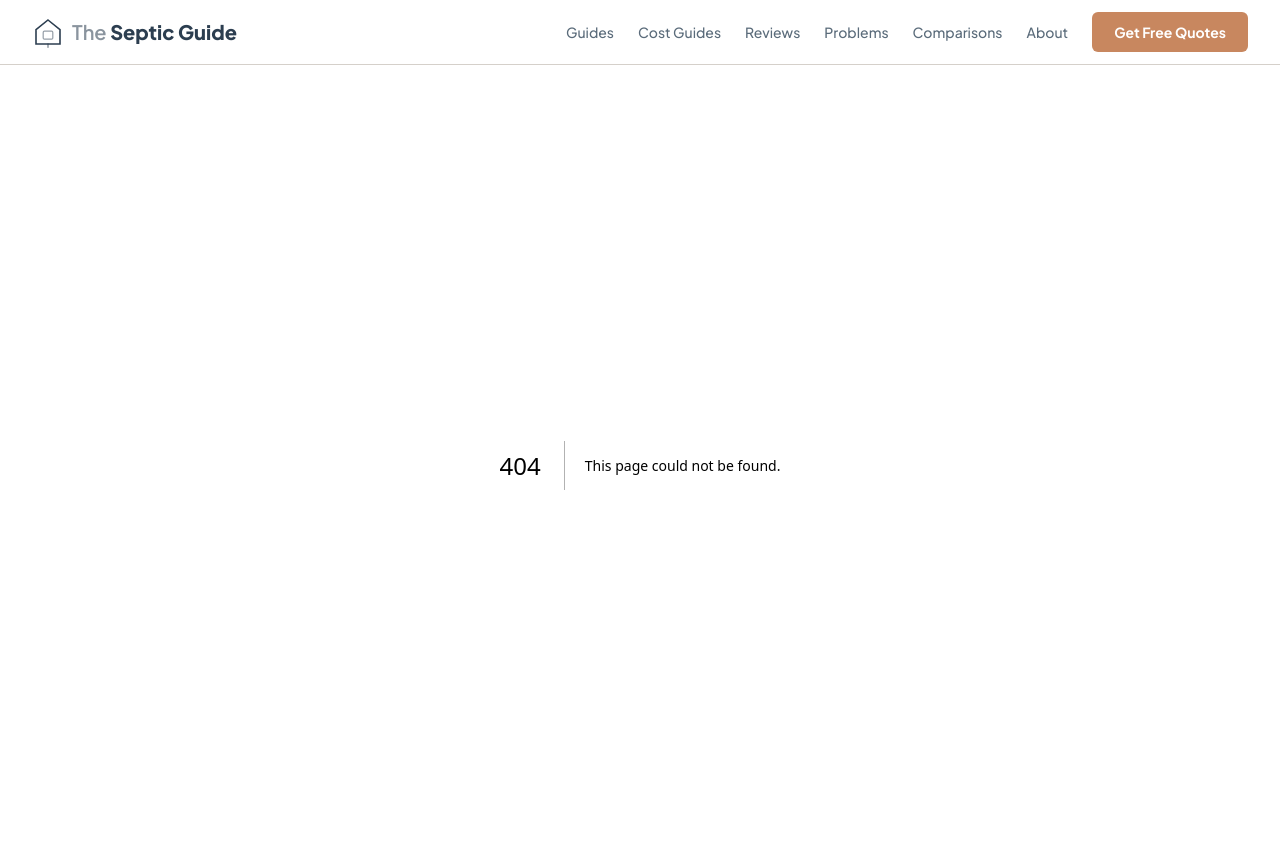
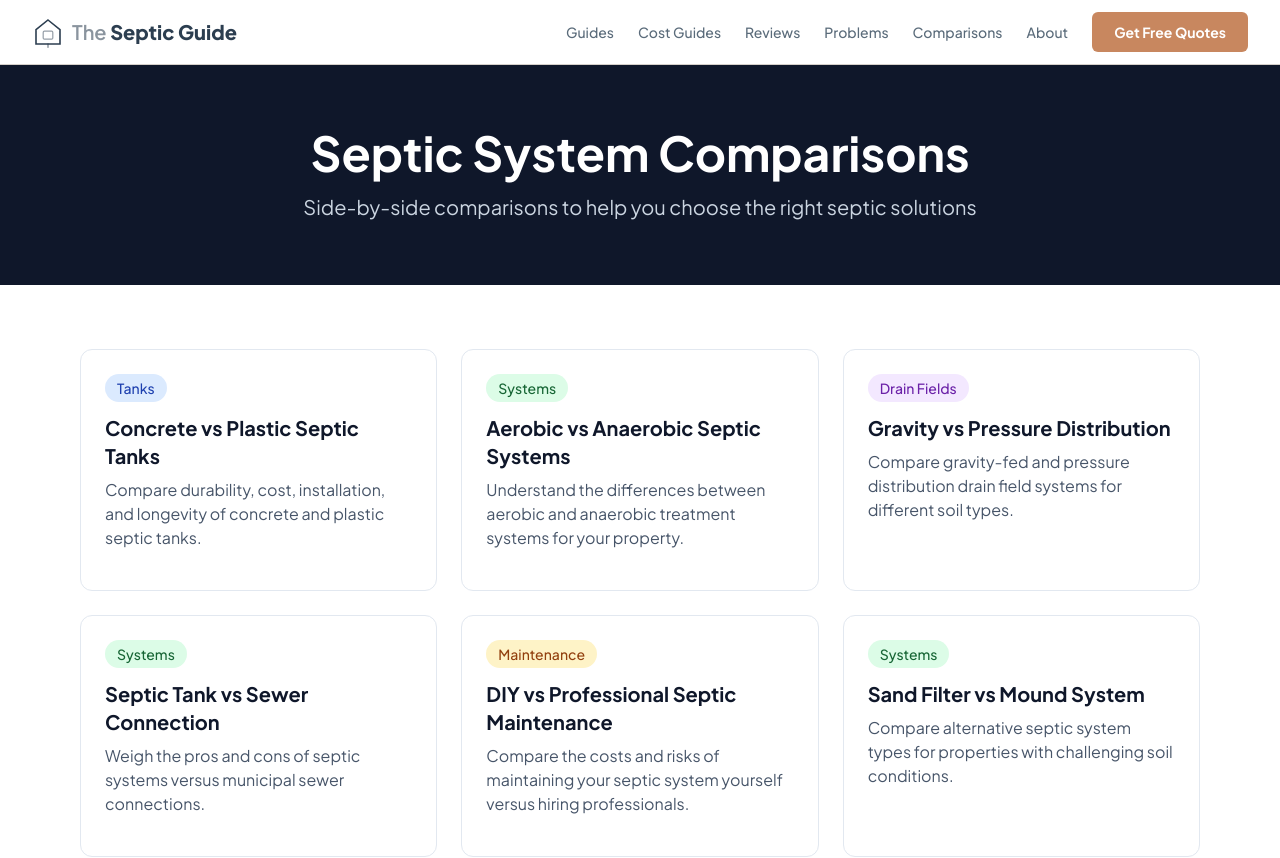
Before and after one commit to thebasementguide2026/theseptic.guide-, a Next.js app: page /comparisons in a window 1280 px wide. Before the commit this address had no page. Shown: the top 858 px of the page. Built offline with nearby package versions, Linux system fonts and the light colour scheme.

Commit message:
Add comparisons listing page

```diff
--- /dev/null
+++ b/app/comparisons/page.tsx
@@ -0,0 +1,83 @@
+import Link from 'next/link';
+import { Metadata } from 'next';
+
+export const metadata: Metadata = {
+  title: 'Septic System Comparisons | The Septic Guide',
+  description: 'Compare septic systems, materials, and service providers. Side-by-side comparisons to help you make informed decisions.',
+};
+
+const comparisons = [
+  {
+    title: 'Concrete vs Plastic Septic Tanks',
+    description: 'Compare durability, cost, installation, and longevity of concrete and plastic septic tanks.',
+    slug: 'concrete-vs-plastic-septic-tanks',
+    badge: 'Tanks',
+    badgeColor: 'bg-blue-100 text-blue-800',
+  },
+  {
+    title: 'Aerobic vs Anaerobic Septic Systems',
+    description: 'Understand the differences between aerobic and anaerobic treatment systems for your property.',
+    slug: 'aerobic-vs-anaerobic-systems',
+    badge: 'Systems',
+    badgeColor: 'bg-green-100 text-green-800',
+  },
+  {
+    title: 'Gravity vs Pressure Distribution',
+    description: 'Compare gravity-fed and pressure distribution drain field systems for different soil types.',
+    slug: 'gravity-vs-pressure-distribution',
+    badge: 'Drain Fields',
+    badgeColor: 'bg-purple-100 text-purple-800',
+  },
+  {
+    title: 'Septic Tank vs Sewer Connection',
+    description: 'Weigh the pros and cons of septic systems versus municipal sewer connections.',
+    slug: 'septic-tank-vs-sewer',
+    badge: 'Systems',
+    badgeColor: 'bg-green-100 text-green-800',
+  },
+  {
+    title: 'DIY vs Professional Septic Maintenance',
+    description: 'Compare the costs and risks of maintaining your septic system yourself versus hiring professionals.',
+    slug: 'diy-vs-professional-maintenance',
+    badge: 'Maintenance',
+    badgeColor: 'bg-amber-100 text-amber-800',
+  },
+  {
+    title: 'Sand Filter vs Mound System',
+    description: 'Compare alternative septic system types for properties with challenging soil conditions.',
+    slug: 'sand-filter-vs-mound-system',
+    badge: 'Systems',
+    badgeColor: 'bg-green-100 text-green-800',
+  },
+];
+
+export default function ComparisonsPage() {
+  return (
+    <main className="min-h-screen bg-white">
+      <section className="bg-slate-900 text-white py-16">
+        <div className="container mx-auto px-4 max-w-4xl text-center">
+          <h1 className="text-4xl md:text-5xl font-bold mb-4">Septic System Comparisons</h1>
+          <p className="text-xl text-slate-300">
+            Side-by-side comparisons to help you choose the right septic solutions
+          </p>
+        </div>
+      </section>
+
+      <section className="container mx-auto px-4 max-w-6xl py-16">
+        <div className="grid md:grid-cols-2 lg:grid-cols-3 gap-6">
+          {comparisons.map((item) => (
+            <div key={item.slug} className="bg-white border border-slate-200 rounded-lg overflow-hidden hover:shadow-lg transition-shadow">
+              <div className="p-6">
+                <span className={`inline-block px-3 py-1 rounded-full text-sm font-medium mb-3 ${item.badgeColor}`}>
+                  {item.badge}
+                </span>
+                <h2 className="text-xl font-bold text-slate-900 mb-2">{item.title}</h2>
+                <p className="text-slate-600 mb-4">{item.description}</p>
+              </div>
+            </div>
+          ))}
+        </div>
+      </section>
+    </main>
+  );
+}
```
